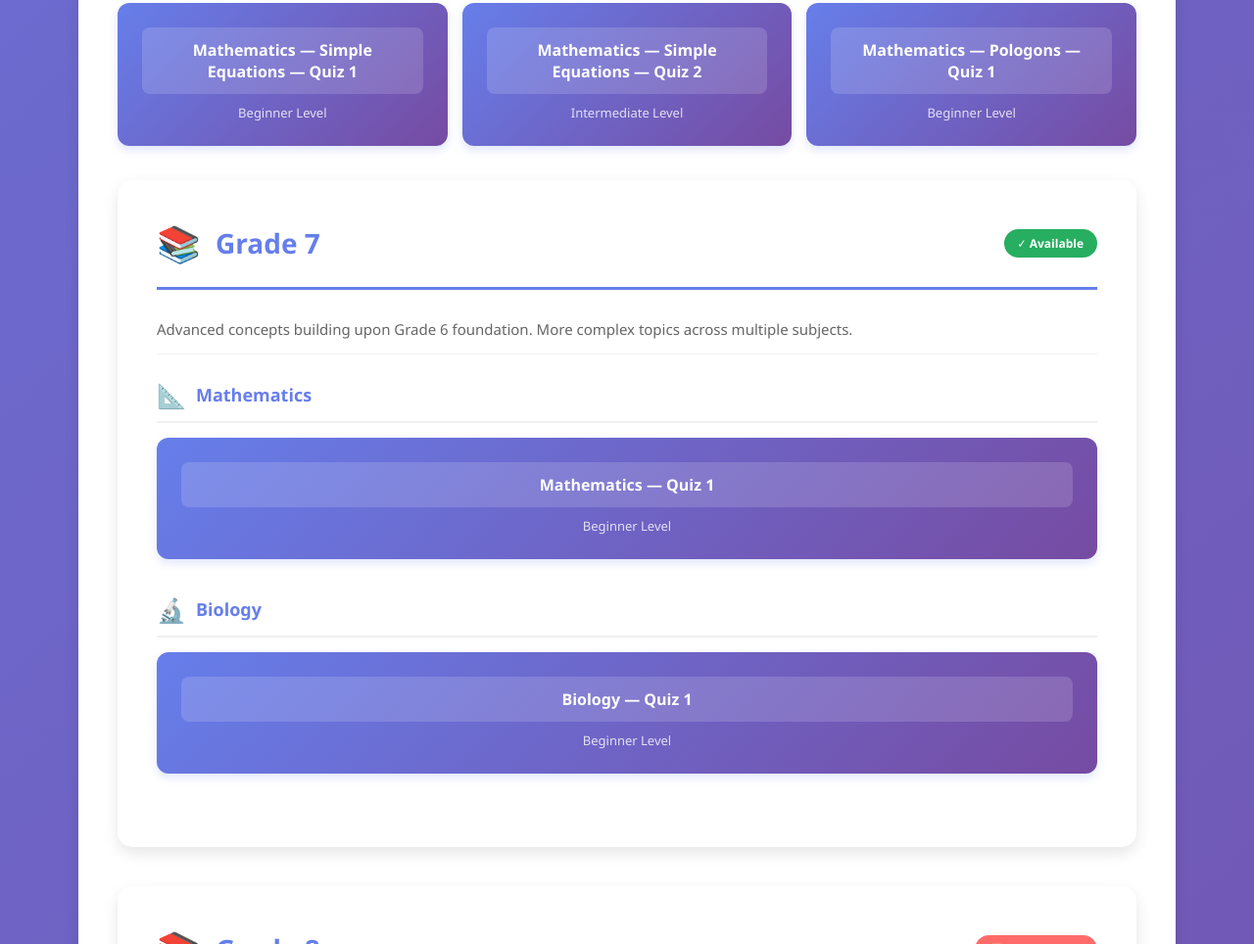
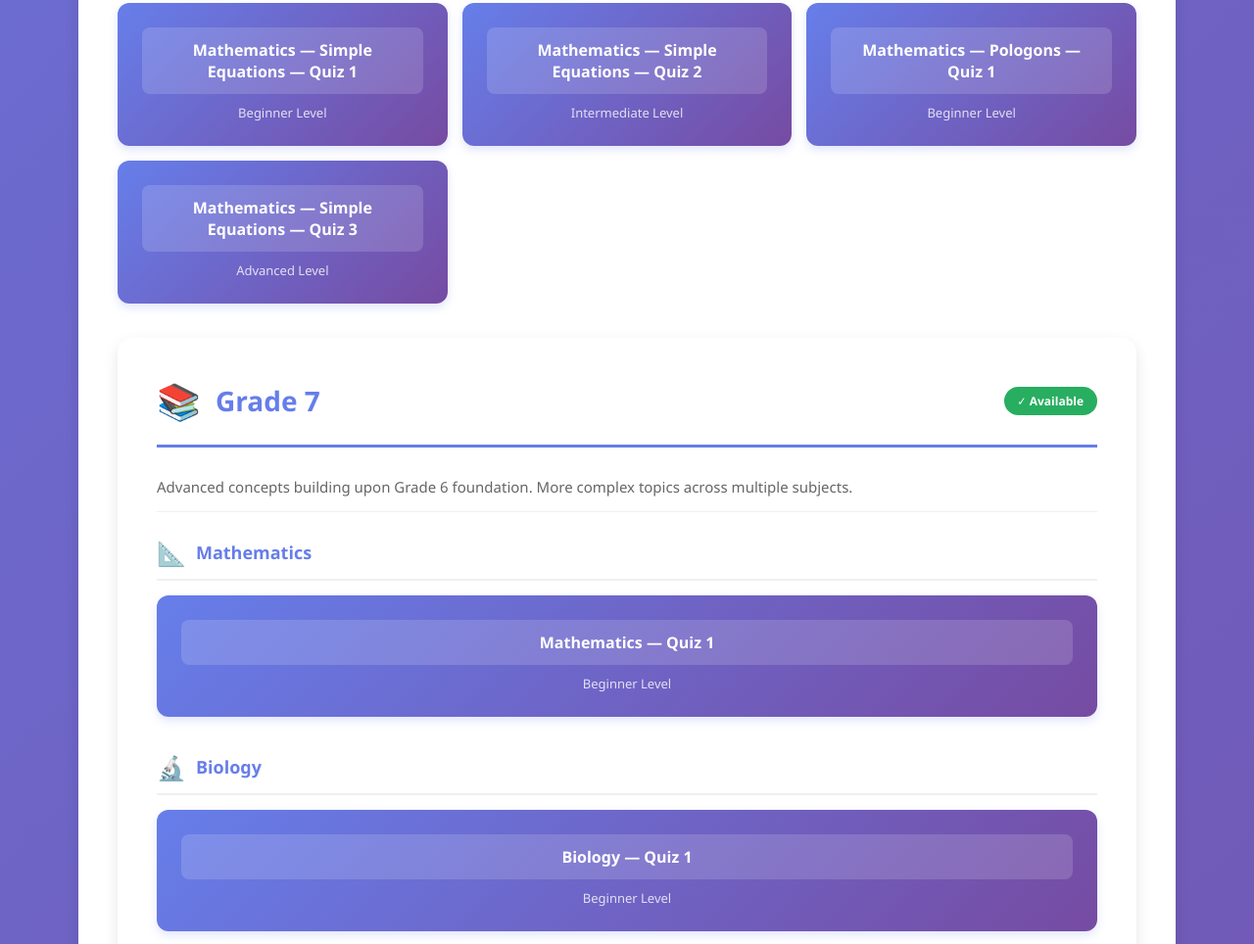
Before and after one commit to reflectt-on/reflectt-on.github.io, a plain HTML site: page grades.html in a window 1280 px wide. Shown: the part 2527-3491 px from the top of the page at 98% size. Drawn offline with Linux system fonts and the light colour scheme.

Commit message:
Add files via upload

```diff
--- a/grades.html
+++ b/grades.html
@@ -863,6 +863,10 @@
                         <a href="grades/grade6/quizzes/math_pologons1.html">Mathematics — Pologons — Quiz 1</a>
                         <div class="quiz-level">Beginner Level</div>
                     </div>
+                    <div class="quiz-card">
+                        <a href="grades/grade6/quizzes/math_simple_equations3.html">Mathematics — Simple Equations — Quiz 3</a>
+                        <div class="quiz-level">Advanced Level</div>
+                    </div>
                 </div>
             </div>
 
```
